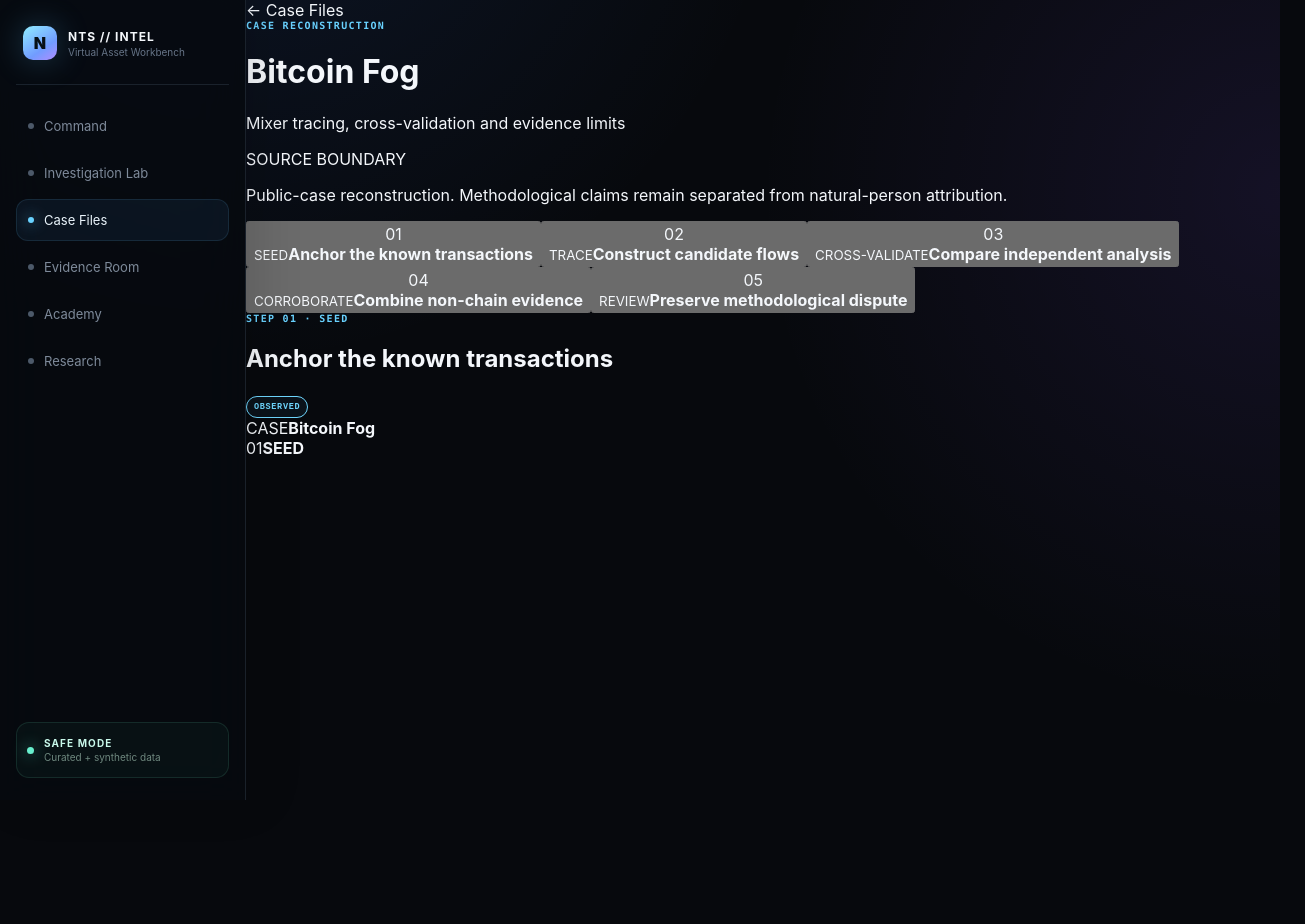
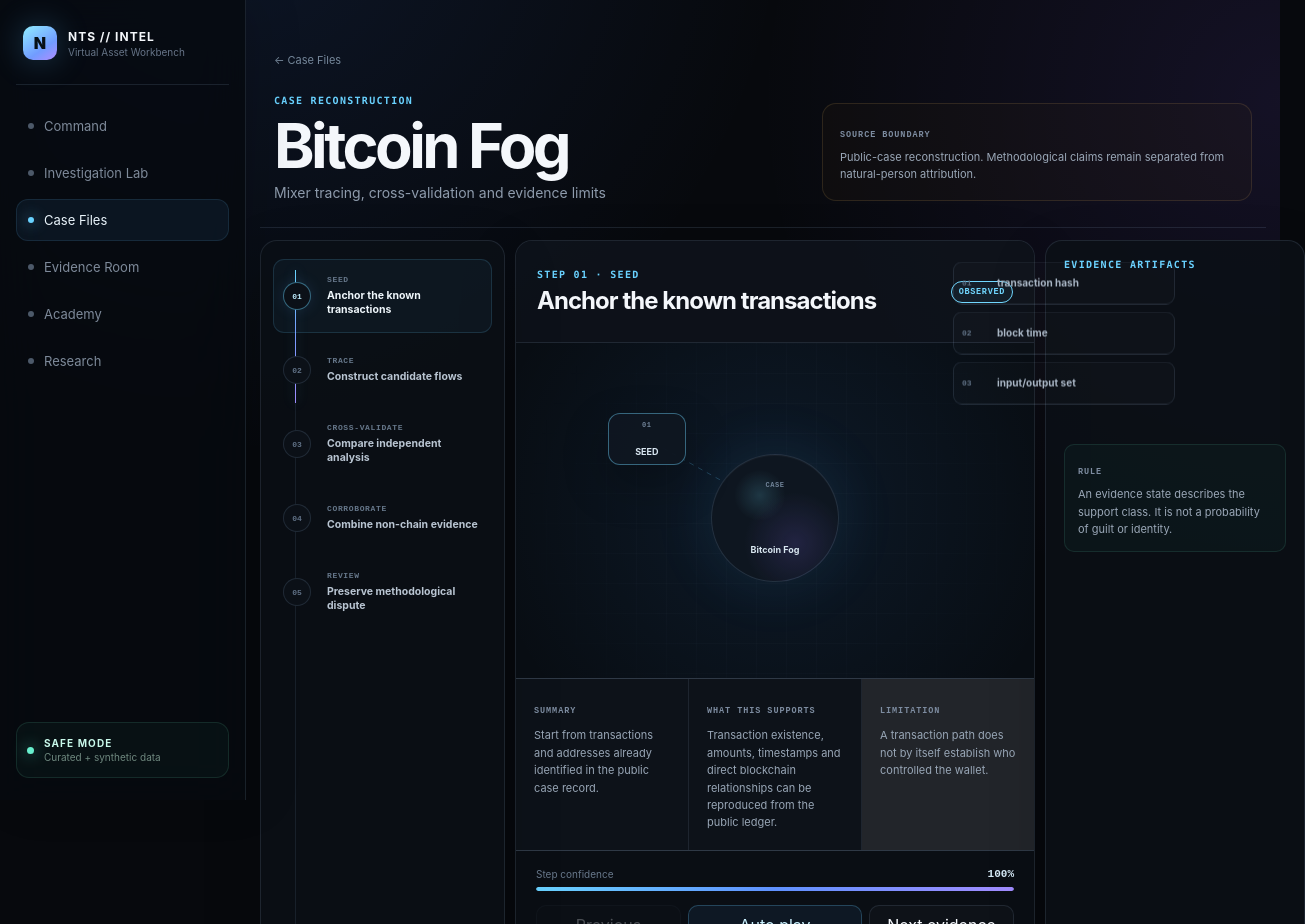
Before and after one commit to sapgun/nts-virtual-asset-tracking, a Next.js app: page /cases/bitcoin-fog in a window 1280 px wide. Shown: the top 924 px of the page, 1305 px wide, since content can reach past the window. Built offline with nearby package versions, Linux system fonts and the light colour scheme.

Commit message:
feat(cases): style reconstruction playback

```diff
--- a/app/globals.css
+++ b/app/globals.css
@@ -1262,3 +1262,481 @@
   .module-card:hover,
   .case-file:hover { transform: none; }
 }
+
+
+/* === CASE PLAYBACK === */
+.case-start-link {
+  min-height: 36px;
+  display: inline-flex;
+  align-items: center;
+  padding: 0 11px;
+  border: 1px solid rgba(105, 210, 255, .18);
+  border-radius: 10px;
+  color: #bcecff;
+  background: rgba(81, 172, 239, .055);
+  font-size: 10px;
+  font-weight: 760;
+  transition: .2s ease;
+}
+
+.case-start-link:hover {
+  border-color: rgba(105, 210, 255, .4);
+  background: rgba(81, 172, 239, .1);
+  transform: translateY(-1px);
+}
+
+.playback-page {
+  width: min(1540px, calc(100% - 28px));
+  margin: 0 auto;
+  padding: 18px 0 42px;
+}
+
+.playback-header {
+  min-height: 200px;
+  display: grid;
+  grid-template-columns: minmax(0, 1fr) minmax(280px, 430px);
+  gap: 34px;
+  align-items: end;
+  padding: 30px 14px 26px;
+  border-bottom: 1px solid var(--line);
+}
+
+.back-link {
+  display: inline-flex;
+  margin-bottom: 28px;
+  color: #75879a;
+  font-size: 11px;
+}
+
+.back-link:hover { color: #bdeaff; }
+
+.playback-header h1 {
+  margin: 9px 0 8px;
+  font-size: clamp(38px, 4.8vw, 70px);
+  line-height: 1;
+  letter-spacing: -.058em;
+}
+
+.playback-header > div:first-child > p {
+  margin: 0;
+  color: var(--muted);
+  font-size: 14px;
+}
+
+.playback-source-boundary {
+  padding: 17px;
+  border: 1px solid rgba(255, 196, 106, .13);
+  border-radius: 14px;
+  background: rgba(67, 48, 18, .1);
+}
+
+.playback-source-boundary > span,
+.playback-analysis article > span,
+.playback-rule > span {
+  color: #7d8ca0;
+  font: 800 8.5px ui-monospace, monospace;
+  letter-spacing: .11em;
+}
+
+.playback-source-boundary p,
+.playback-rule p {
+  margin: 8px 0 0;
+  color: #9aa7b7;
+  font-size: 11px;
+  line-height: 1.56;
+}
+
+.playback-shell {
+  min-height: 720px;
+  display: grid;
+  grid-template-columns: 245px minmax(520px, 1fr) 260px;
+  gap: 10px;
+  padding-top: 12px;
+}
+
+.playback-timeline,
+.playback-stage,
+.playback-evidence {
+  border: 1px solid var(--line);
+  border-radius: 17px;
+  background: rgba(11, 16, 23, .82);
+  box-shadow: 0 20px 60px rgba(0,0,0,.15);
+}
+
+.playback-timeline {
+  position: relative;
+  padding: 18px 12px;
+  overflow: hidden;
+}
+
+.timeline-progress {
+  position: absolute;
+  top: 29px;
+  bottom: 29px;
+  left: 34px;
+  width: 1px;
+  background: rgba(127, 158, 192, .13);
+}
+
+.timeline-progress i {
+  display: block;
+  width: 100%;
+  background: linear-gradient(to bottom, #6cd8ff, #7a9cff, #9f8cff);
+  box-shadow: 0 0 12px rgba(106, 210, 255, .4);
+  transition: height .4s ease;
+}
+
+.timeline-step {
+  position: relative;
+  z-index: 2;
+  width: 100%;
+  min-height: 74px;
+  display: grid;
+  grid-template-columns: 34px 1fr;
+  gap: 10px;
+  align-items: center;
+  padding: 9px 9px;
+  border: 1px solid transparent;
+  border-radius: 11px;
+  background: transparent;
+  text-align: left;
+  cursor: pointer;
+  transition: .2s ease;
+}
+
+.timeline-step:hover,
+.timeline-step.active {
+  border-color: rgba(109, 204, 255, .15);
+  background: rgba(79, 158, 224, .055);
+}
+
+.timeline-step > span {
+  width: 28px;
+  height: 28px;
+  display: grid;
+  place-items: center;
+  border: 1px solid rgba(129, 161, 194, .18);
+  border-radius: 50%;
+  color: #617287;
+  background: #0c1118;
+  font: 800 8px ui-monospace, monospace;
+}
+
+.timeline-step.complete > span,
+.timeline-step.active > span {
+  border-color: rgba(104, 212, 255, .45);
+  color: #bfeeff;
+  box-shadow: 0 0 16px rgba(99, 199, 255, .12);
+}
+
+.timeline-step small {
+  display: block;
+  color: #66778a;
+  font: 800 8px ui-monospace, monospace;
+  letter-spacing: .08em;
+}
+
+.timeline-step b {
+  display: block;
+  margin-top: 5px;
+  color: #b9c5d2;
+  font-size: 10.5px;
+  line-height: 1.35;
+}
+
+.timeline-step.active b { color: #eff7fb; }
+
+.playback-stage {
+  min-width: 0;
+  overflow: hidden;
+  display: flex;
+  flex-direction: column;
+}
+
+.stage-topline {
+  min-height: 102px;
+  display: flex;
+  justify-content: space-between;
+  gap: 24px;
+  align-items: center;
+  padding: 18px 21px;
+  border-bottom: 1px solid var(--line);
+  background: rgba(15, 20, 28, .68);
+}
+
+.stage-topline h2 {
+  margin: 6px 0 0;
+  font-size: 24px;
+  letter-spacing: -.04em;
+}
+
+.case-visual {
+  min-height: 335px;
+  position: relative;
+  overflow: hidden;
+  background:
+    radial-gradient(420px circle at 50% 48%, rgba(64, 154, 255, .09), transparent 70%),
+    #080d13;
+}
+
+.case-visual-grid {
+  position: absolute;
+  inset: 0;
+  opacity: .65;
+  background-image:
+    linear-gradient(rgba(144,177,210,.036) 1px, transparent 1px),
+    linear-gradient(90deg, rgba(144,177,210,.036) 1px, transparent 1px);
+  background-size: 30px 30px;
+  mask-image: radial-gradient(circle at center, black 0 48%, transparent 86%);
+}
+
+.case-links {
+  position: absolute;
+  inset: 0;
+  width: 100%;
+  height: 100%;
+  overflow: visible;
+  z-index: 1;
+}
+
+.case-links line {
+  vector-effect: non-scaling-stroke;
+  stroke: rgba(102, 202, 255, .24);
+  stroke-width: 1;
+  stroke-dasharray: 5 5;
+  animation: dash 10s linear infinite;
+}
+
+.case-signal {
+  position: absolute;
+  z-index: 3;
+  display: grid;
+  place-items: center;
+  text-align: center;
+  border: 1px solid rgba(132, 172, 210, .18);
+  background: rgba(15, 23, 33, .95);
+  box-shadow: 0 18px 45px rgba(0,0,0,.26);
+}
+
+.case-signal span {
+  color: #708398;
+  font: 800 7px ui-monospace, monospace;
+  letter-spacing: .08em;
+}
+
+.case-signal b {
+  display: block;
+  margin-top: 3px;
+  color: #d8e6f0;
+  font-size: 9px;
+}
+
+.case-signal.core {
+  left: 50%;
+  top: 52%;
+  width: 128px;
+  height: 128px;
+  transform: translate(-50%, -50%);
+  border-radius: 50%;
+  background:
+    radial-gradient(circle at 38% 32%, rgba(115, 225, 255, .16), transparent 22%),
+    radial-gradient(circle at 66% 70%, rgba(146, 111, 255, .15), transparent 42%),
+    rgba(15, 23, 33, .97);
+  box-shadow: 0 0 65px rgba(74, 170, 255, .11), inset 0 1px rgba(255,255,255,.035);
+}
+
+.case-signal.satellite {
+  width: 78px;
+  height: 52px;
+  transform: translate(-50%, -50%);
+  border-radius: 12px;
+  animation: caseNodeIn .4s cubic-bezier(.2,.75,.3,1);
+}
+
+.state-ring-observed { border-color: rgba(111, 215, 255, .42); }
+.state-ring-inferred { border-color: rgba(255, 201, 120, .38); }
+.state-ring-attributed { border-color: rgba(112, 239, 207, .42); }
+.state-ring-unverified { border-color: rgba(255, 145, 137, .4); }
+
+.playback-analysis {
+  display: grid;
+  grid-template-columns: repeat(3, 1fr);
+  gap: 1px;
+  background: var(--line);
+  border-top: 1px solid var(--line);
+  border-bottom: 1px solid var(--line);
+}
+
+.playback-analysis article {
+  min-height: 150px;
+  padding: 18px;
+  background: rgba(12, 17, 24, .94);
+}
+
+.playback-analysis article.caution {
+  background: rgba(57, 39, 18, .14);
+}
+
+.playback-analysis p {
+  margin: 10px 0 0;
+  color: #98a6b6;
+  font-size: 11px;
+  line-height: 1.58;
+}
+
+.playback-confidence {
+  padding: 17px 20px 14px;
+}
+
+.playback-confidence > div:first-child {
+  display: flex;
+  justify-content: space-between;
+  gap: 15px;
+  color: #68788b;
+  font-size: 10px;
+}
+
+.playback-confidence b {
+  color: #d7ecf9;
+  font: 800 11px ui-monospace, monospace;
+}
+
+.playback-controls {
+  display: grid;
+  grid-template-columns: 1fr 1.2fr 1fr;
+  gap: 7px;
+  margin-top: auto;
+  padding: 0 20px 20px;
+}
+
+.playback-controls button {
+  min-height: 40px;
+  border: 1px solid var(--line);
+  border-radius: 10px;
+  background: rgba(255,255,255,.02);
+  cursor: pointer;
+}
+
+.playback-controls button:disabled {
+  opacity: .28;
+  cursor: default;
+}
+
+.playback-controls .play-button {
+  border-color: rgba(103, 202, 255, .25);
+  color: #cbf2ff;
+  background: rgba(69, 154, 220, .08);
+}
+
+.playback-evidence {
+  padding: 18px;
+}
+
+.artifact-list {
+  display: grid;
+  gap: 7px;
+  margin-top: 13px;
+}
+
+.artifact-list > div {
+  display: grid;
+  grid-template-columns: 27px 1fr;
+  gap: 8px;
+  align-items: center;
+  min-height: 43px;
+  padding: 8px;
+  border: 1px solid var(--line);
+  border-radius: 9px;
+  background: rgba(255,255,255,.015);
+  animation: caseNodeIn .35s ease both;
+}
+
+.artifact-list span {
+  color: #617286;
+  font: 800 8px ui-monospace, monospace;
+}
+
+.artifact-list b {
+  color: #a9b6c5;
+  font-size: 10px;
+  line-height: 1.35;
+}
+
+.playback-rule {
+  margin-top: 18px;
+  padding: 13px;
+  border: 1px solid rgba(112, 239, 207, .11);
+  border-radius: 10px;
+  background: rgba(61, 190, 158, .04);
+}
+
+@keyframes caseNodeIn {
+  from { opacity: 0; transform: translate(-50%, -50%) scale(.82); filter: blur(3px); }
+  to { opacity: 1; transform: translate(-50%, -50%) scale(1); filter: blur(0); }
+}
+
+@media (max-width: 1250px) {
+  .playback-shell {
+    grid-template-columns: 210px minmax(480px, 1fr);
+  }
+  .playback-evidence {
+    grid-column: 1 / -1;
+  }
+  .artifact-list {
+    grid-template-columns: repeat(4, minmax(0, 1fr));
+  }
+}
+
+@media (max-width: 900px) {
+  .playback-header {
+    grid-template-columns: 1fr;
+  }
+  .playback-shell {
+    grid-template-columns: 1fr;
+  }
+  .playback-timeline {
+    display: flex;
+    gap: 6px;
+    overflow: auto;
+  }
+  .timeline-progress { display: none; }
+  .timeline-step {
+    flex: 0 0 190px;
+  }
+  .playback-analysis {
+    grid-template-columns: 1fr;
+  }
+  .artifact-list {
+    grid-template-columns: repeat(2, 1fr);
+  }
+}
+
+@media (max-width: 620px) {
+  .playback-page {
+    width: calc(100% - 16px);
+  }
+  .playback-header {
+    padding-left: 6px;
+    padding-right: 6px;
+  }
+  .case-visual {
+    min-height: 290px;
+  }
+  .case-signal.satellite {
+    width: 68px;
+  }
+  .playback-controls {
+    grid-template-columns: 1fr;
+  }
+  .artifact-list {
+    grid-template-columns: 1fr;
+  }
+}
+
+@media (prefers-reduced-motion: reduce) {
+  .case-links line,
+  .case-signal.satellite,
+  .artifact-list > div {
+    animation: none !important;
+  }
+}
```
